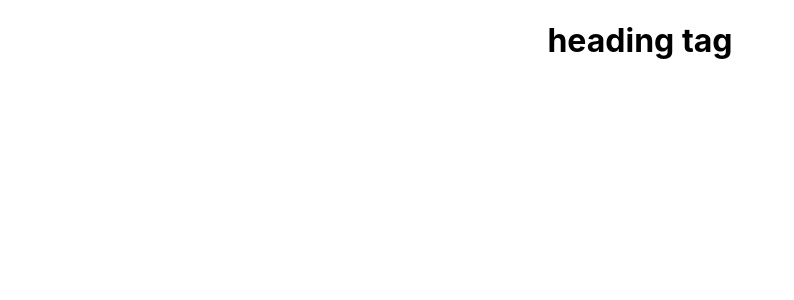
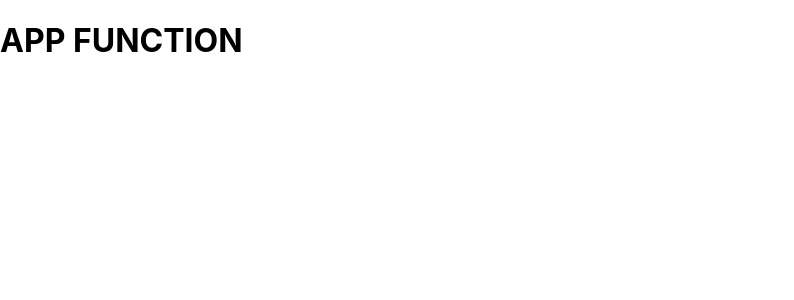
Before and after one commit to JoshiSankar-4021/batch_oct, a React (Create React App) app: page / in a window 1280 px wide. Shown: the top 300 px of the page, without its empty margins (0-794 px from the left). Built offline with nearby package versions, Linux system fonts and the light colour scheme.

Commit message:
second commit

```diff
--- a/src/App.js
+++ b/src/App.js
@@ -1,12 +1,8 @@
-import logo from './logo.svg';
-import './App.css';
-
-function App() {
-  return (
-    <div className="App">
-        <h1>heading tag</h1>
+function App(){
+  return(
+    <div>
+      <h1>APP FUNCTION</h1>
     </div>
   );
 }
-
 export default App;
--- a/src/index.js
+++ b/src/index.js
@@ -8,6 +8,7 @@ const root = ReactDOM.createRoot(document.getElementById('root'));
 root.render(
   <React.StrictMode>
     <App />
+  {/* App() */}
   </React.StrictMode>
 );
 
```
